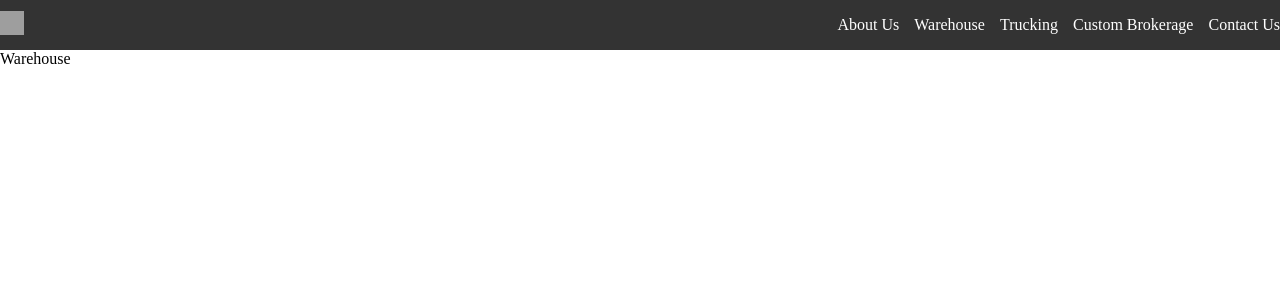
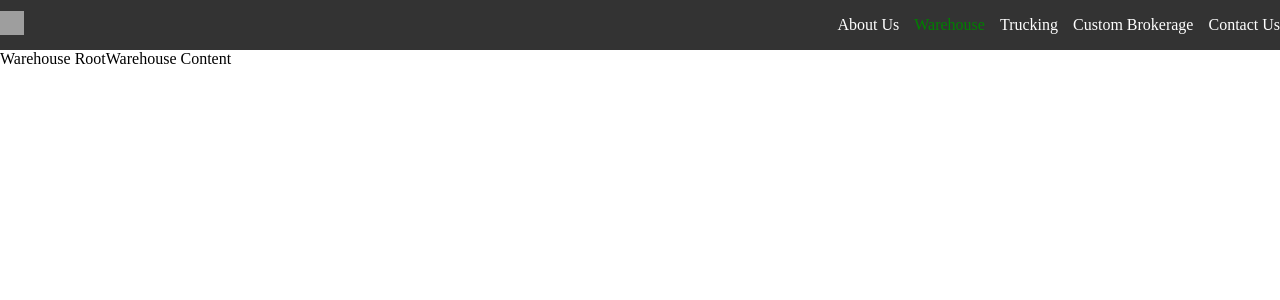
Before and after one commit to xsjark/stetsgroup_landing, a React (Vite) app: page /warehouse/bonded-warehouse in a window 1280 px wide. Shown: the top 300 px of the page. Built offline with nearby package versions, Linux system fonts and the light colour scheme; grey boxes are pictures that could not be loaded.

Commit message:
nested routes work

```diff
--- a/src/Pages/Warehouse/Warehouse.jsx
+++ b/src/Pages/Warehouse/Warehouse.jsx
@@ -1,6 +1,6 @@
 const Warehouse = () => (
     <>
-        Warehouse
+        Warehouse Content
     </>
 );
 
--- /dev/null
+++ b/src/Pages/Warehouse/WarehouseRoot.jsx
@@ -0,0 +1,10 @@
+import { Outlet } from "react-router-dom"
+
+const WarehouseRoot = () => (
+    <>
+    Warehouse Root
+    <Outlet />
+    </>
+);
+
+export default WarehouseRoot;
--- a/src/components/NavBarMenu/NavBarMenu.jsx
+++ b/src/components/NavBarMenu/NavBarMenu.jsx
@@ -79,10 +79,11 @@ const NavBarMenu = () => {
             ]
         },
         'Warehouse': {
+            'route': '/warehouse',
             'items': [
                 {
                     name: 'Bonded Warehouse',
-                    route: '/warehouse/bonded-warehouse'
+                    route: 'warehouse/bonded-warehouse'
                 },
                 {
                     name: 'item2',
@@ -91,6 +92,7 @@ const NavBarMenu = () => {
             ]
         },
         'Trucking': {
+            'route': '/trucking',
             'items': [
                 {
                     name: 'item1',
@@ -103,6 +105,7 @@ const NavBarMenu = () => {
             ]
         },
         'Custom Brokerage': {
+            'route': '/custom-brokerage',
             'items': [
                 {
                     name: 'item1',
@@ -115,6 +118,7 @@ const NavBarMenu = () => {
             ]
         },
         'Contact Us': {
+            'route': '/contact-us',
             'items': [
                 {
                     name: 'item1',
--- a/src/components/NavBarMenu/NavBarMenuItem/NavBarMenuItem.css
+++ b/src/components/NavBarMenu/NavBarMenuItem/NavBarMenuItem.css
@@ -1,6 +1,8 @@
 .navbar-menu-item-container {
     position: relative;
     height: 100%;
+    display: flex;
+    align-items: center;
 }
 
 .dropdown-menu {
--- a/src/components/NavBarMenu/NavBarMenuItem/NavBarMenuItem.jsx
+++ b/src/components/NavBarMenu/NavBarMenuItem/NavBarMenuItem.jsx
@@ -10,21 +10,12 @@ const NavBarMenuItem = ({ title, items, route }) => {
             className="navbar-menu-item-container"
             onMouseEnter={() => setIsOpen(true)}
             onMouseLeave={() => setIsOpen(false)}
-            style={{ display: 'flex', alignItems: 'center' }}
-
         >
-            {route ? (
             <NavLink
                 className={({ isActive }) => (isActive ? 'active' : '')}
                 to={route} >
                 {title}
             </NavLink>
-            ) : (
-                <span
-                    className={({ isActive }) => (isActive ? 'active' : '')} >
-                        {title}
-                </span>
-            )}
             {isOpen && (
                 <div className="dropdown-menu" >
                     {items.map((item, index) => (
```
Also changed, not shown: src/main.jsx (+9 -8 lines). Lines whose indentation alone changed are shown as unchanged.
